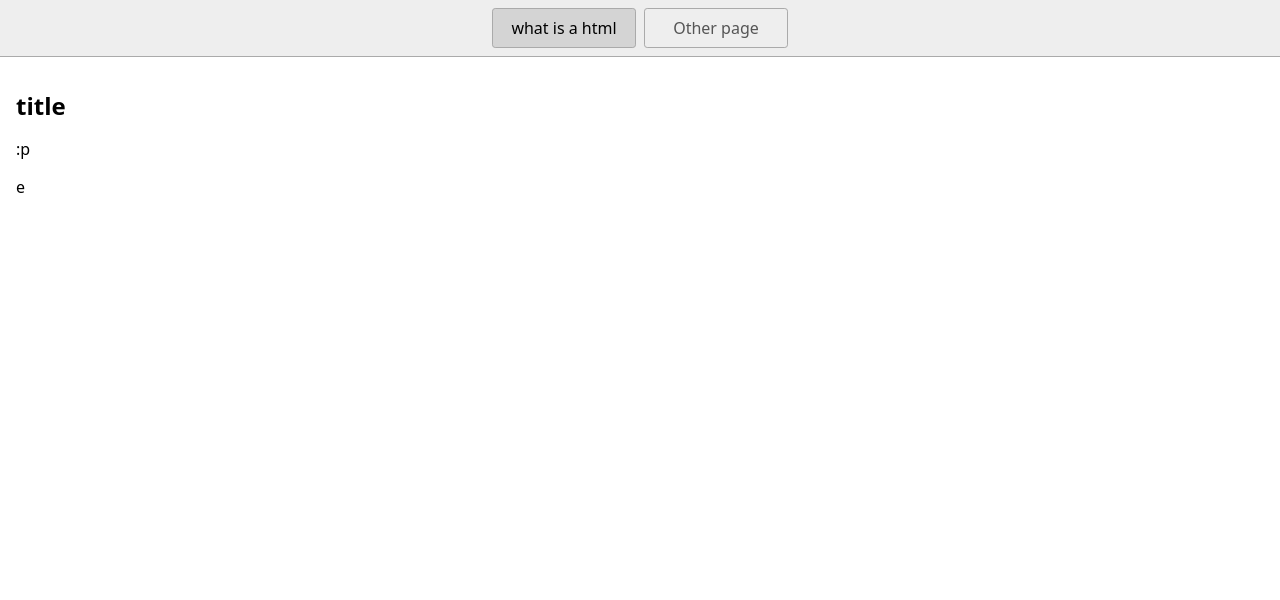
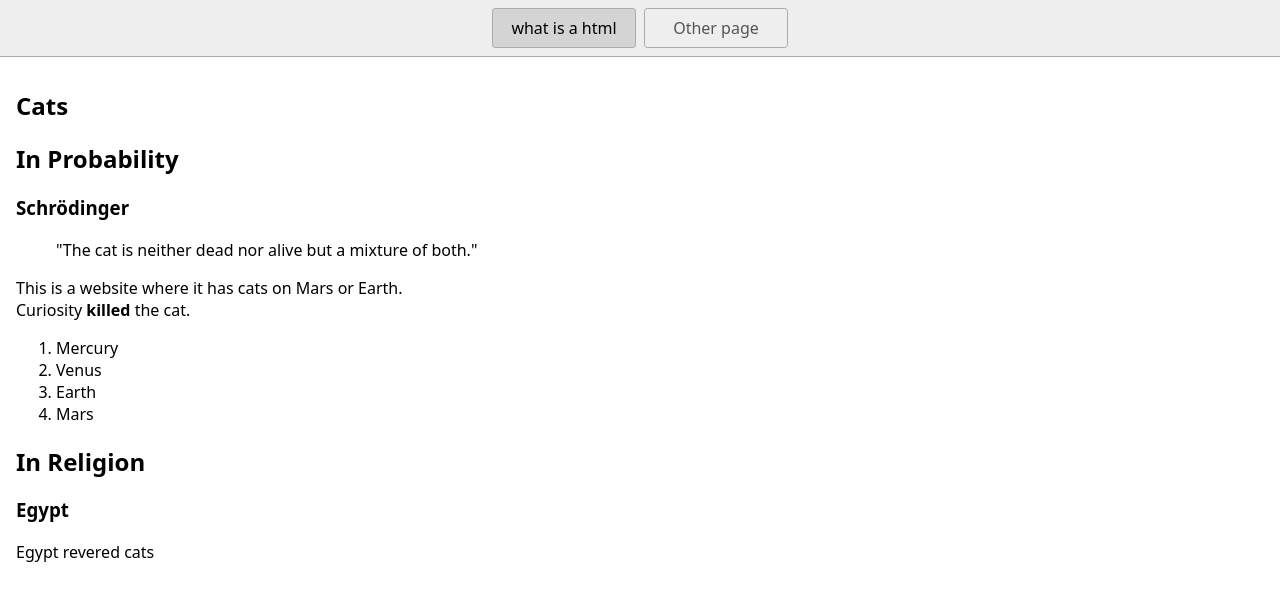
Before and after one commit to sandyd08/cps-webproj-sandy, a website: page index.html in a window 1280 px wide. Drawn offline with Linux system fonts and the light colour scheme.

Commit message:
updated main page

```diff
--- a/index.html
+++ b/index.html
@@ -1,7 +1,8 @@
 <!DOCTYPE html>
 <html lang="en">
   <head>
-    <title>Webersite</title>
+    <title>Cats</title>
+    <meta name=description content="The cats are on mars." />
     <meta charset="UTF-8" />
     <meta name="viewport" content="width=device-width" />
     <!--
@@ -11,15 +12,30 @@
     <link rel="stylesheet" href="styles.css" />
     <script type="module" src="script.js"></script>
   </head>
+
   <body>
     <nav>
       <a href="/" aria-current="page">what is a html</a>
       <a href="/page2.html">Other page</a>
     </nav>
     <main>
-      <h1>title</h1>
-      <p>:p<p>
-      <p>e</p>
+      <h1>Cats</h1>
+      <h2>In Probability</h2>
+      <h3>Schrödinger</h3>
+      <blockquote> "The cat is neither dead nor alive but a mixture of both." </blockquote>
+      <p>This is a website where it has cats on Mars or Earth. <br> Curiosity <b> killed </b> the cat. </p>
+      <ol>
+        <li>Mercury</li>
+        <li>Venus</li>
+        <li>Earth</li>
+        <li>Mars</li>
+      </ol>
+      <h2>In Religion</h2>
+      <h3>Egypt</h3>
+      <p>Egypt revered cats </p>
     </main>
   </body>
+
+  <div>
+  </div>
 </html>
```
